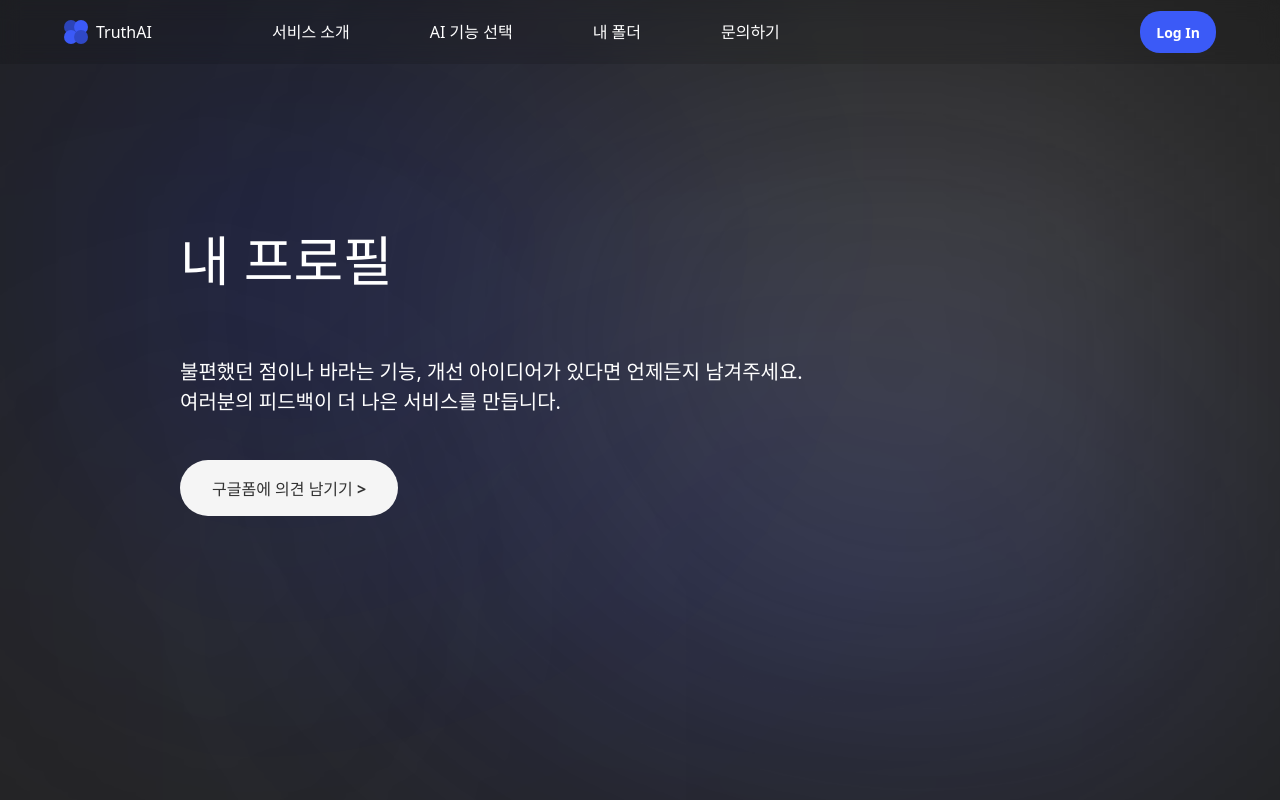
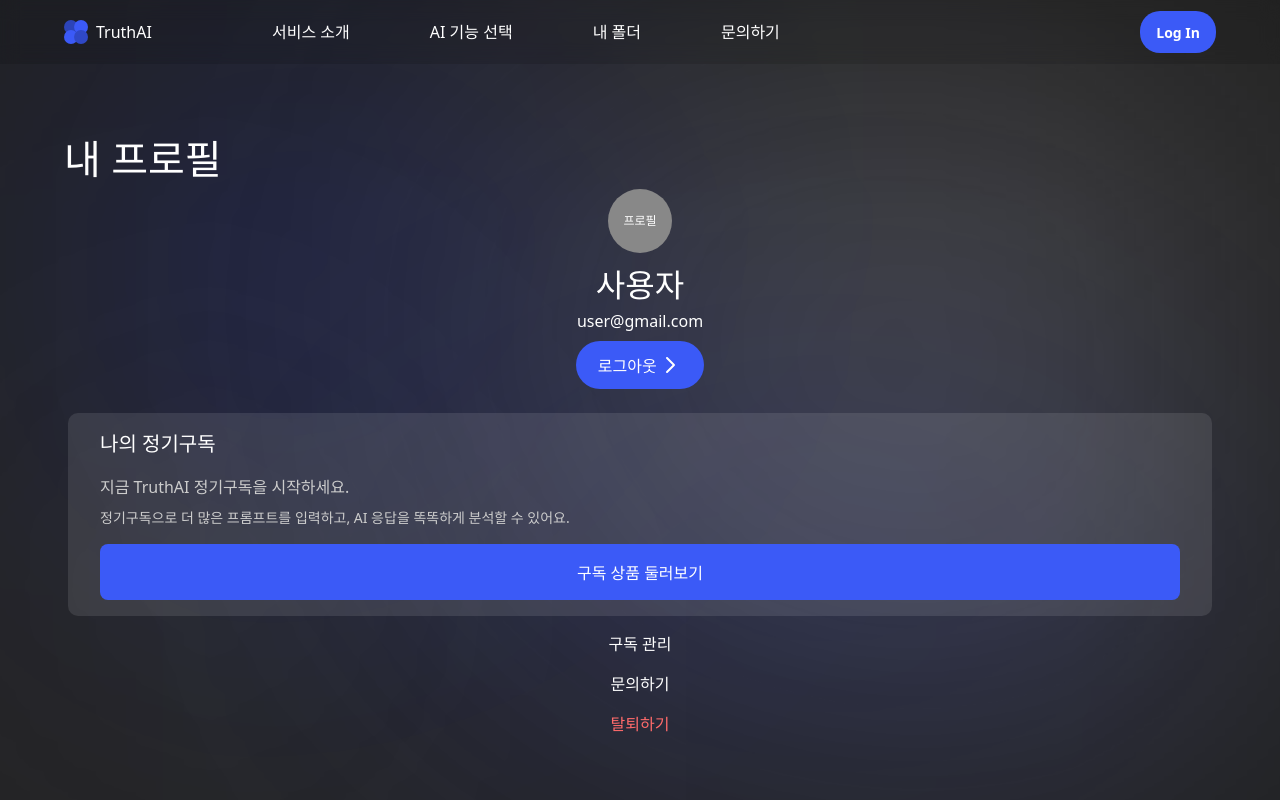
Before and after one commit to Nexus-TruthAI/TruthAI_FE, a React (Vite) app: page /mypage in a window 1280 px wide. Built offline with nearby package versions, Linux system fonts and the light colour scheme; a web font is replaced by a local one.

Commit message:
[feat] mypage 제작완료

```diff
--- a/src/Components/RoundArrowBtn.tsx
+++ b/src/Components/RoundArrowBtn.tsx
@@ -27,9 +27,9 @@ const Btn = styled.button<BtnProps>`
     }
 `;
 
-const BtnText = styled.span`
-    font-size: 20px;
-    font-weight: 0;
+const BtnText = styled.span<{ $fontSize?: string }>`
+    font-size: ${({ $fontSize }) => $fontSize || '20px'};
+    font-weight: 400;
     margin: 0;
     padding: 0;
     margin-right: 0.1rem;
@@ -42,16 +42,18 @@ const ArrowIcon = styled.img`
 
 interface RoundArrowBtnProps extends React.ButtonHTMLAttributes<HTMLButtonElement> {
     bgColor?: string;
+    fontSize?: string;
 }
 
 export default function RoundArrowBtn({
     children,
     bgColor,
+    fontSize,
     ...props
 }: React.PropsWithChildren<RoundArrowBtnProps>) {
     return (
         <Btn bgColor={bgColor} {...props}>
-            <BtnText>{children}</BtnText>
+            <BtnText $fontSize={fontSize}>{children}</BtnText>
             <ArrowIcon src={ArrowRight} alt="arrow" />
         </Btn>
     );
--- a/src/Components/Topbar.tsx
+++ b/src/Components/Topbar.tsx
@@ -54,12 +54,23 @@ const NavItem = styled.li<{ $isActive?: boolean }>`
     }
 `;
 
-const ProfileWrapper = styled.div`
+const ProfileWrapper = styled.div<{ $profileImage?: string | null }>`
     width: 36px;
     height: 36px;
     border-radius: 50%;
-    background-color: #888;
+    background-color: ${props => props.$profileImage ? 'transparent' : '#888'};
     flex-shrink: 0;
+    overflow: hidden;
+    display: flex;
+    align-items: center;
+    justify-content: center;
+    cursor: pointer;
+
+    img {
+        width: 100%;
+        height: 100%;
+        object-fit: cover;
+    }
 `;
 
 const LoginButton = styled.button`
@@ -82,7 +93,7 @@ const LoginButton = styled.button`
     }
 `;
 
-const Topbar = () => {
+const Topbar = ({ profileImage }: { profileImage: string | null }) => {
     const location = useLocation();
     const isQuestionPage = location.pathname === '/question';
     const isFeatChoicePage = location.pathname === '/featchoice';
@@ -105,8 +116,17 @@ const Topbar = () => {
             </NavigationWrapper>
         </LeftGroup>
         {isLoggedIn() ? (
-            <ProfileWrapper />
-        ) : (
+                <ProfileWrapper
+                $profileImage={profileImage}
+                onClick={() => navigate('/mypage')}
+            >
+                {profileImage ? (
+                    <img src={profileImage} alt="프로필" />
+                ) : (
+                    <span style={{ color: '#fff', fontSize: '16px' }}>👤</span>
+                )}
+            </ProfileWrapper>
+    ) : (
             <LoginButton onClick={() => navigate('/login')}>Log In</LoginButton>
         )}
         </Wrapper>
--- a/src/Pages/MyPage.tsx
+++ b/src/Pages/MyPage.tsx
@@ -2,6 +2,7 @@ import React from "react";
 import styled from "styled-components";
 import Background from "../Icons/BackgroundBasic.png";
 import Topbar from "../Components/Topbar";
+import RoundArrowBtn from "../Components/RoundArrowBtn";
 
 const Wrapper = styled.div`
     margin: 0;
@@ -14,51 +15,118 @@ const Wrapper = styled.div`
 `
 
 const MainWrapper = styled.div`
-    margin: 0;
-    margin-left: 11.25rem;
-    padding: 0;
+    margin: 0 4rem;
+    padding: 4rem 0 0 0;
     height: calc(100vh - 4rem);
     display: flex;
     flex-direction: column;
     justify-content: center;
-    align-items: flex-start;
 `
 const MainText = styled.div`
-    font-size: 54px;
+    font-size: 40px;
     font-weight: 800;
     color: #fff;
 `
 
 const ProfileWrapper = styled.div`
-    margin-top: 2.5rem;
     font-size: 28px;
     font-weight: 600;
     color: #fff;
+    display: flex;
+    flex-direction: column;
+    align-items: center;
+    justify-content: center;
+    text-align: center;
+    gap: 0.5rem;
+`
+
+const Profile = styled.div`
+    font-size: 2rem;
+    font-weight: 800;
+`
+
+const UserName = styled.div`
+    font-size: 1rem;
+    font-weight: 400;
+`
+
+const ProfileImage = styled.div`
+    width: 4rem;
+    height: 4rem;
+    border-radius: 50%;
+    background-color: #888;
+    cursor: pointer;
+    display: flex;
+    align-items: center;
+    justify-content: center;
+    font-size: 12px;
+    color: #fff;
+    transition: all 0.2s ease;
+
+    &:hover {
+        transform: scale(1.05);
+    }
+`
+
+const ProfileImageInput = styled.input`
+    display: none;
+`
+
+const SubWrapper = styled.div`
+    margin-top: 1.5rem;
+    display: flex;
+    flex-direction: column;
+    align-items: center;
+    justify-content: center;
+`
+
+const BoxWrapper = styled.div`
+    width: 67.5rem;
+    height: 120%;
+    background-color: rgb(255, 255, 255, 0.1);
+    color: #fff;
+    border-radius: 10px;
+    padding: 1rem 2rem;
+    display: flex;
+    flex-direction: column;
+    justify-content: space-between;
+`
+
+const Title = styled.div`
+    font-size: 20px;
+    font-weight: 800;
+    margin-bottom: 1rem;
+`
+
+const SubTitle = styled.div`
+    font-size: 1rem;
+    font-weight: 400;
+    margin-bottom: 0.5rem;
+    color: #ccc;
 `
 
 const BodyText = styled.div`
-    font-size: 20px;
-    font-weight: 500;
-    color: #fff;
-    margin-top: 1rem;
-    white-space: pre-line;
-
+    font-size: 14px;
+    font-weight: 400;
+    color: #ccc;
+    line-height: 1.5;
 `
 
-const ActionButton = styled.button`
-    margin-top: 2.7rem;
+const SubscribeButton = styled.button`
+    background-color: #3B5AF7;
+    color: #fff;
+    border: none;
     padding: 1rem 2rem;
-    background-color: #F5F5F5;
-    color: #333;
-    border: none;
-    border-radius: 100px;
     font-size: 16px;
     font-weight: 600;
     cursor: pointer;
     transition: all 0.2s ease;
+    align-self: center;
+    margin-top: 1rem;
+    width: 100%;
 
     &:hover {
-        background-color: #E8E8E8;
+        background-color: #3551de;
     }
 
     &:focus {
@@ -66,21 +134,101 @@ const ActionButton = styled.button`
     }
 `
 
+const LinkSection = styled.div`
+    margin-top: 1rem;
+    display: flex;
+    flex-direction: column;
+    align-items: center;
+    text-align: center;
+    gap: 1rem;
+`
+
+const LinkItem = styled.div<{ $isRed?: boolean }>`
+    font-size: 16px;
+    font-weight: 500;
+    color: ${props => props.$isRed ? '#ff6b6b' : '#fff'};
+    cursor: pointer;
+    transition: color 0.2s ease;
+
+    &:hover {
+        color: ${props => props.$isRed ? '#ff5252' : '#C2CCFD'};
+    }
+`
 
 const MyPage = () => {
+    const [profileImage, setProfileImage] = React.useState<string | null>(null);
+
+    const handleImageChange = (event: React.ChangeEvent<HTMLInputElement>) => {
+        const file = event.target.files?.[0];
+        if (file) {
+            const reader = new FileReader();
+            reader.onload = (e) => {
+                const result = e.target?.result as string;
+                setProfileImage(result);
+                localStorage.setItem('profileImage', result);
+            };
+            reader.readAsDataURL(file);
+        }
+    };
+
+    React.useEffect(() => {
+        const savedImage = localStorage.getItem('profileImage');
+        if (savedImage) {
+            setProfileImage(savedImage);
+        }
+    }, []);
+
     return (
         <Wrapper>
-            <Topbar/>
+            <Topbar profileImage={profileImage}/>
             <MainWrapper>
                 <MainText>내 프로필</MainText>
-                <ProfileWrapper></ProfileWrapper>
-                <BodyText>{`불편했던 점이나 바라는 기능, 개선 아이디어가 있다면 언제든지 남겨주세요.
-                여러분의 피드백이 더 나은 서비스를 만듭니다.
-                `}
-                </BodyText>
-                <ActionButton onClick={() => window.open('https://github.com/Nexus-TruthAI/TruthAI_FE')} >
-                구글폼에 의견 남기기 {'>'}
-                </ActionButton>
+                <ProfileWrapper>
+                    <ProfileImageInput
+                        type="file"
+                        id="profile-image"
+                        accept="image/*"
+                        onChange={handleImageChange}
+                    />
+                    <label htmlFor="profile-image">
+                        <ProfileImage>
+                            {profileImage ? (
+                                <img
+                                    src={profileImage}
+                                    alt="프로필"
+                                    style={{
+                                        width: '100%',
+                                        height: '100%',
+                                        borderRadius: '50%',
+                                        objectFit: 'cover'
+                                    }}
+                                />
+                            ) : (
+                                '프로필'
+                            )}
+                        </ProfileImage>
+                    </label>
+                    <div>
+                        <Profile>사용자</Profile>
+                        <UserName>user@gmail.com</UserName>
+                    </div>
+                    <RoundArrowBtn fontSize="16px">로그아웃</RoundArrowBtn>
+                </ProfileWrapper>
+                <SubWrapper>
+                    <BoxWrapper>
+                        <div>
+                            <Title>나의 정기구독</Title>
+                            <SubTitle>지금 TruthAI 정기구독을 시작하세요.</SubTitle>
+                            <BodyText>정기구독으로 더 많은 프롬프트를 입력하고, AI 응답을 똑똑하게 분석할 수 있어요.</BodyText>
+                        </div>
+                        <SubscribeButton>구독 상품 둘러보기</SubscribeButton>
+                    </BoxWrapper>
+                    <LinkSection>
+                        <LinkItem>구독 관리</LinkItem>
+                        <LinkItem>문의하기</LinkItem>
+                        <LinkItem $isRed>탈퇴하기</LinkItem>
+                    </LinkSection>
+                </SubWrapper>
 
             </MainWrapper>
         </Wrapper>
```
